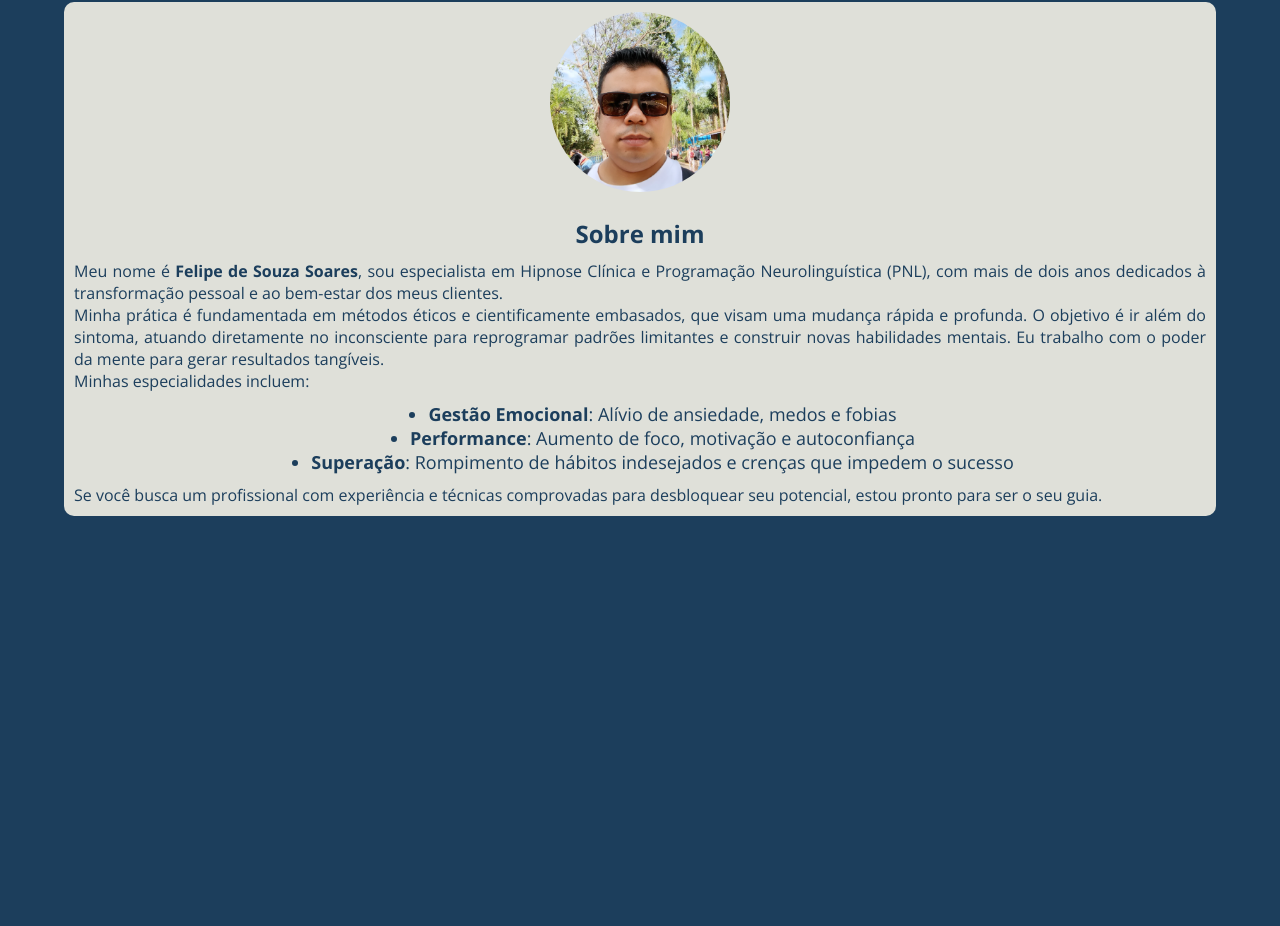
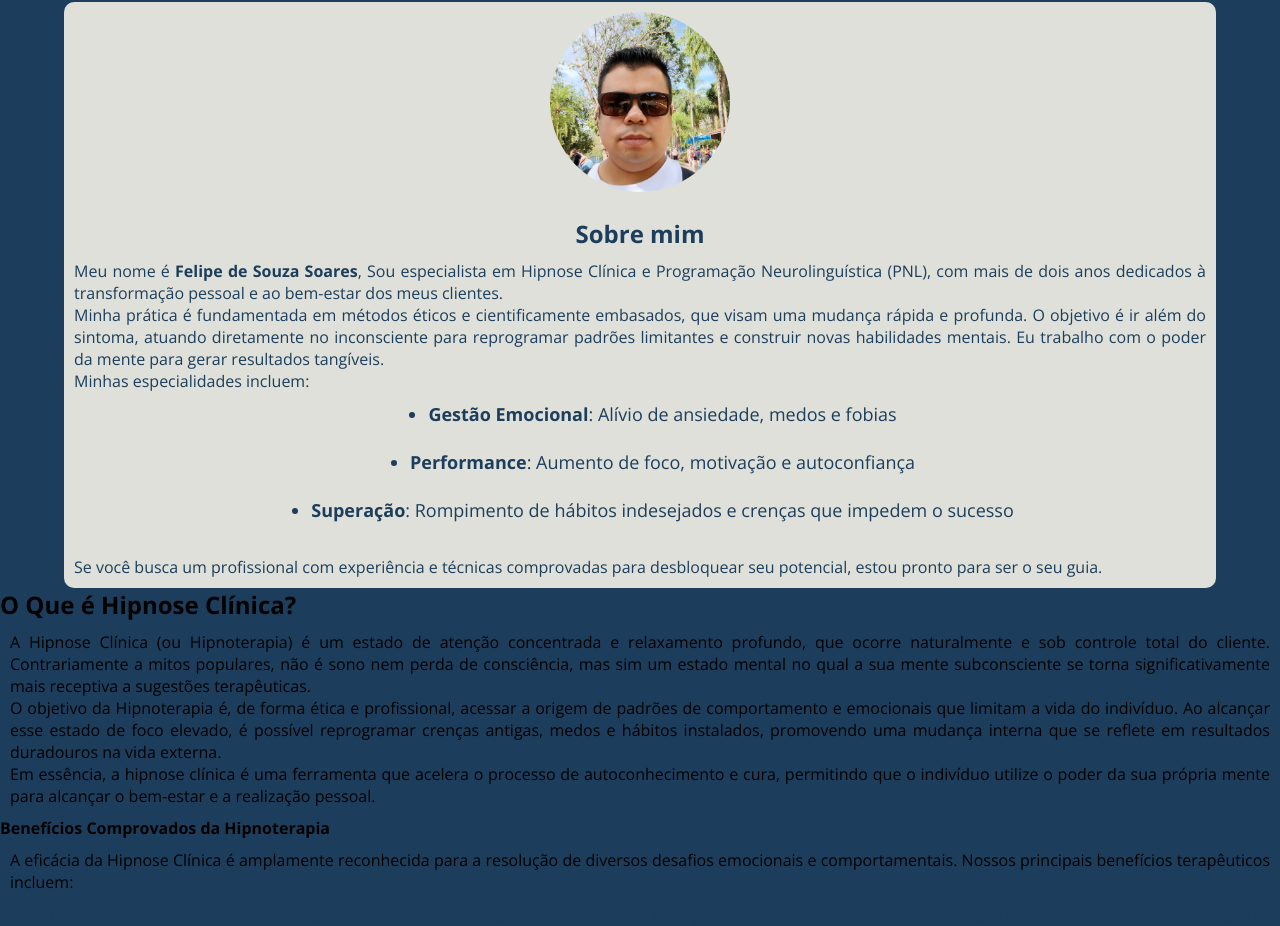
Before and after one commit to FelipeCarquio/projeto-felipe-soares, a plain HTML site: page index.html in a window 1280 px wide. Shown: the part 88-1014 px from the top of the page. Before the commit the page ends 800 px from the top, so only its background shows below. Drawn offline with nearby package versions, Linux system fonts and the light colour scheme.

Commit message:
Update index.html

```diff
--- a/index.html
+++ b/index.html
@@ -31,15 +31,26 @@
         <section id="home">
             <img src="assets/images/foto-perfil.PNG" class="foto" alt="">
             <h1>Sobre mim</h1>
-            <p>Meu nome é <strong>Felipe de Souza Soares</strong>, sou especialista em Hipnose Clínica e Programação Neurolinguística (PNL), com mais de dois anos dedicados à transformação pessoal e ao bem-estar dos meus clientes.<br>Minha prática é fundamentada em métodos éticos e cientificamente embasados, que visam uma mudança rápida e profunda. O objetivo é ir além do sintoma, atuando diretamente no inconsciente para reprogramar padrões limitantes e construir novas habilidades mentais. Eu trabalho com o poder da mente para gerar resultados tangíveis.<br> Minhas especialidades incluem:</p>
+            <p>Meu nome é <strong>Felipe de Souza Soares</strong>, Sou especialista em Hipnose Clínica e Programação Neurolinguística (PNL), com mais de dois anos dedicados à transformação pessoal e ao bem-estar dos meus clientes.<br>Minha prática é fundamentada em métodos éticos e cientificamente embasados, que visam uma mudança rápida e profunda. O objetivo é ir além do sintoma, atuando diretamente no inconsciente para reprogramar padrões limitantes e construir novas habilidades mentais. Eu trabalho com o poder da mente para gerar resultados tangíveis.<br> Minhas especialidades incluem:</p>
             <ul class="especialidades">
-                <li><strong>Gestão Emocional</strong>: Alívio de ansiedade, medos e fobias</li>
-                <li><strong>Performance</strong>: Aumento de foco, motivação e autoconfiança</li>
-                <li><strong>Superação</strong>: Rompimento de hábitos indesejados e crenças que impedem o sucesso</li>
+                <li><strong>Gestão Emocional</strong>: Alívio de ansiedade, medos e fobias</li><br>
+                <li><strong>Performance</strong>: Aumento de foco, motivação e autoconfiança</li><br>
+                <li><strong>Superação</strong>: Rompimento de hábitos indesejados e crenças que impedem o sucesso</li><br>
             </ul>
             <p>Se você busca um profissional com experiência e técnicas comprovadas para desbloquear seu potencial, estou pronto para ser o seu guia.</p>
         </section>
         <section id="sobre">
+            <h2>O Que é Hipnose Clínica?</h2>
+            <p>A Hipnose Clínica (ou Hipnoterapia) é um estado de atenção concentrada e relaxamento profundo, que ocorre naturalmente e sob controle total do cliente. Contrariamente a mitos populares, não é sono nem perda de consciência, mas sim um estado mental no qual a sua mente subconsciente se torna significativamente mais receptiva a sugestões terapêuticas.<br>O objetivo da Hipnoterapia é, de forma ética e profissional, acessar a origem de padrões de comportamento e emocionais que limitam a vida do indivíduo. Ao alcançar esse estado de foco elevado, é possível reprogramar crenças antigas, medos e hábitos instalados, promovendo uma mudança interna que se reflete em resultados duradouros na vida externa.<br>Em essência, a hipnose clínica é uma ferramenta que acelera o processo de autoconhecimento e cura, permitindo que o indivíduo utilize o poder da sua própria mente para alcançar o bem-estar e a realização pessoal.<br></p>
+            <h4>Benefícios Comprovados da Hipnoterapia<br></h4>
+            <p>A eficácia da Hipnose Clínica é amplamente reconhecida para a resolução de diversos desafios emocionais e comportamentais. Nossos principais benefícios terapêuticos incluem:</p>
+            <ul class="especialidades">
+                <li>Controle da Ansiedade e Estresse: Promove o gerenciamento eficaz das emoções, restaurando a sensação de calma, segurança e controle diante das pressões do dia a dia.</li><br>
+                <li>Superação de Fobias e Medos: Atua diretamente na raiz emocional de medos e fobias específicos (como medo de voar, agulhas ou altura), neutralizando a reação de pânico e permitindo a liberdade plena.</li><br>
+                <li>Modificação de Hábitos: Oferece suporte robusto na cessação do tabagismo e no tratamento da compulsão alimentar, promovendo novos hábitos saudáveis e duradouros.</li><br>
+                <li>Fortalecimento da Performance: Eleva a Autoestima e a Confiança, sendo uma ferramenta valiosa para melhorar o foco, a concentração e a performance em desafios profissionais, esportivos ou acadêmicos.</li><br>
+                <li>Manejo da Dor Crônica: Auxilia o cliente a modular a percepção da dor no nível cerebral, complementando tratamentos médicos e oferecendo alívio não farmacológico.</li><br>
+            </ul>
         </section>
         <section id="planos">
         </section>
```
